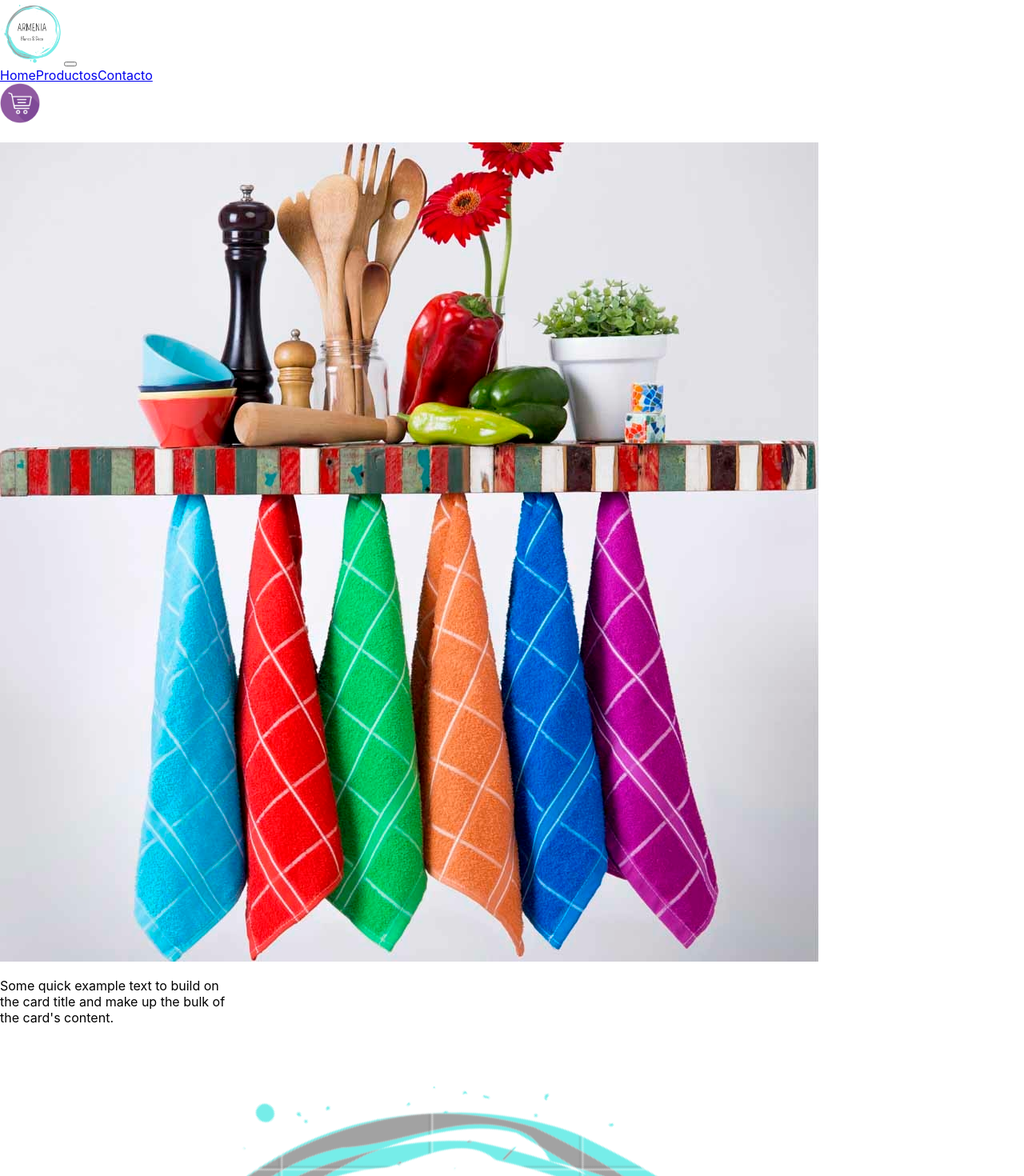
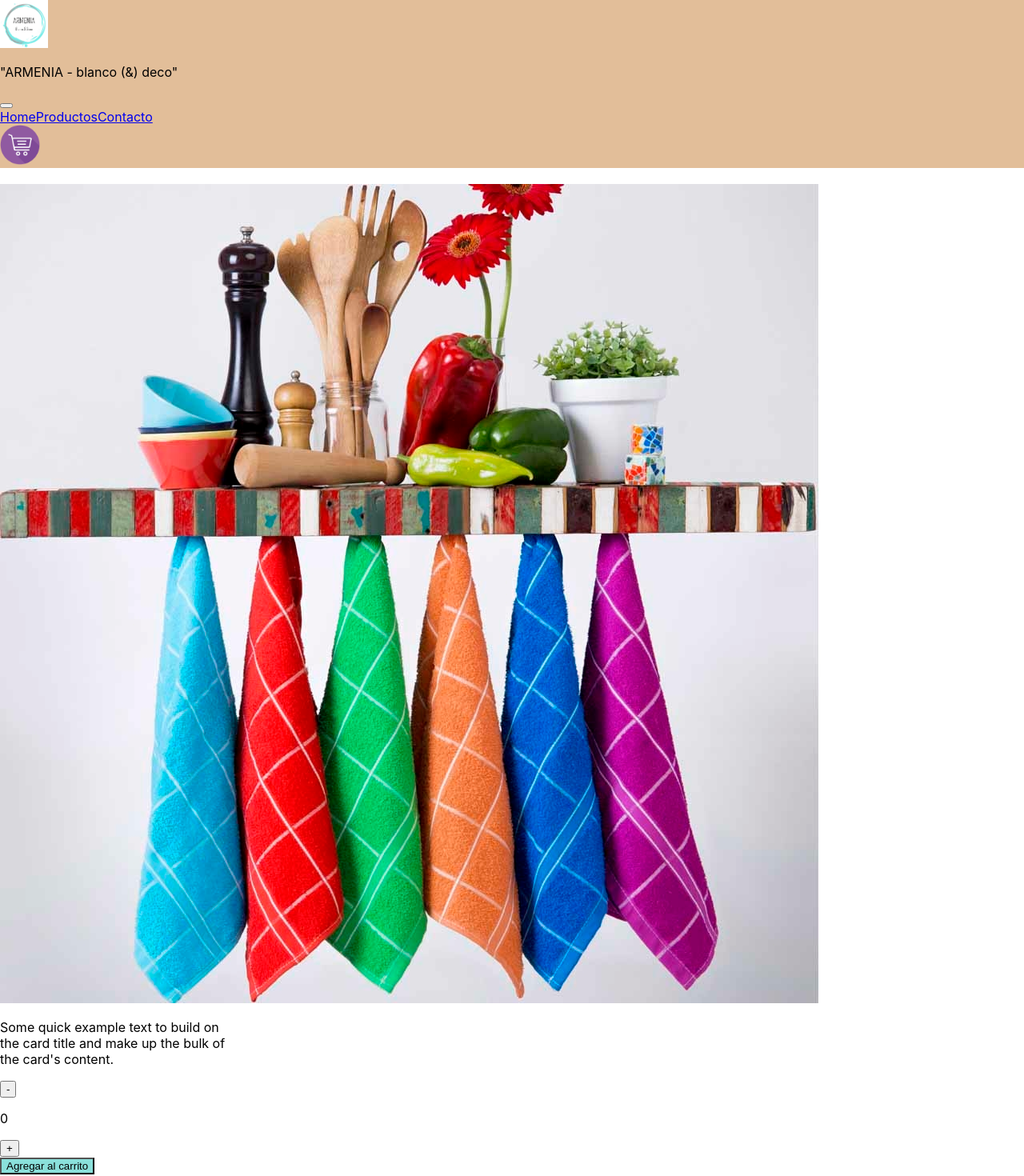
Before and after one commit to Clementina7/jesica-baez-ecommerce, a React (Create React App) app: page / in a window 1280 px wide. Shown: the top 1470 px of the page at 80% size. Built offline with nearby package versions, Linux system fonts and the light colour scheme; the HTML template or start-up script is replaced by a standard one.

Commit message:
Componentes II

```diff
--- /dev/null
+++ b/src/components/ItemCount.js
@@ -0,0 +1,36 @@
+import React, {useState} from 'react'
+
+const ItemCount = () => {
+
+  const [contador, setContador] = useState(0);
+
+  function sumar () {
+
+    if (contador >= 0 && contador < 5){
+    setContador(contador+1)}
+  }
+
+  function restar () {
+
+    if (contador > 0 && contador < 6){
+    setContador(contador-1)}
+  }
+
+  return (
+    <>
+    <div className="d-flex justify-content-center">
+      <button onClick={restar} type="button" className="btn btn-secondary">-</button>
+      <p className="mx-4">{contador}</p>
+      <button onClick={sumar} type="button" className="btn btn-secondary">+</button>
+    </div>
+    <div className="d-flex justify-content-center">
+      <button type="button" className="btn" style={{backgroundColor:"#8ae0db"}}>Agregar al carrito</button>
+    </div>
+    </>
+
+    );
+
+
+}
+
+export default ItemCount
--- a/src/components/ItemListContainer.js
+++ b/src/components/ItemListContainer.js
@@ -1,5 +1,6 @@
 import React from 'react';
 import logo from '../logo.png';
+import ItemCount from './ItemCount';
 
 
 const ItemListContainer = ({
@@ -9,14 +10,16 @@ const ItemListContainer = ({
 }) => {
 
   return (
-
+    <>
       <div className="card m-3" style={{width:"18rem"}}>
         <img src={greeting || logo} className="card-img-top" alt="..."/>
       <div className="card-body">
         <p className="card-text">Some quick example text to build on the card title and make up the bulk of the card's content.</p>
       </div>
+      <ItemCount/>
       </div>
 
+     </>
   );
 
 }
--- a/src/components/NavBar.js
+++ b/src/components/NavBar.js
@@ -5,11 +5,12 @@ import CartWidget from './CartWidget';
 function NavBar() {
   return (
 
-    <nav className="navbar navbar-expand-lg navbar-dark bg-info">
+    <nav className="navbar navbar-expand-lg navbar-dark" style={{backgroundColor:"#e2be99"}}>
       <div className="container-fluid">
         <a className="navbar-brand" href="#">
-          <img src={logo} className="rounded-circle" width="80" height="80" alt=""></img>
+          <img src={logo} className="rounded-circle" width="60" height="60" alt=""></img>
         </a>
+        <p className="navbar-nav text-dark">"ARMENIA - blanco (&) deco"</p>
         <button className="navbar-toggler" type="button" data-bs-toggle="collapse" data-bs-target="#navbarNavAltMarkup" aria-controls="navbarNavAltMarkup" aria-expanded="false" aria-label="Toggle navigation">
           <span className="navbar-toggler-icon"></span>
         </button>
```
